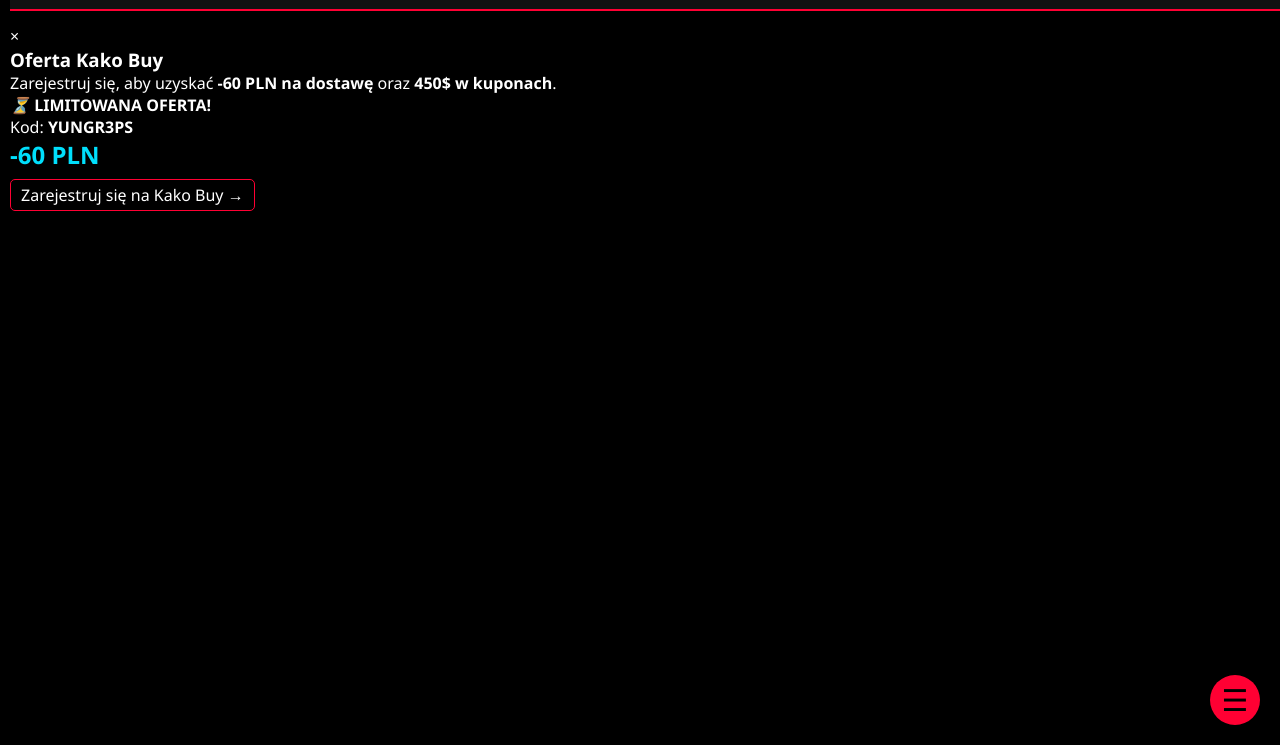
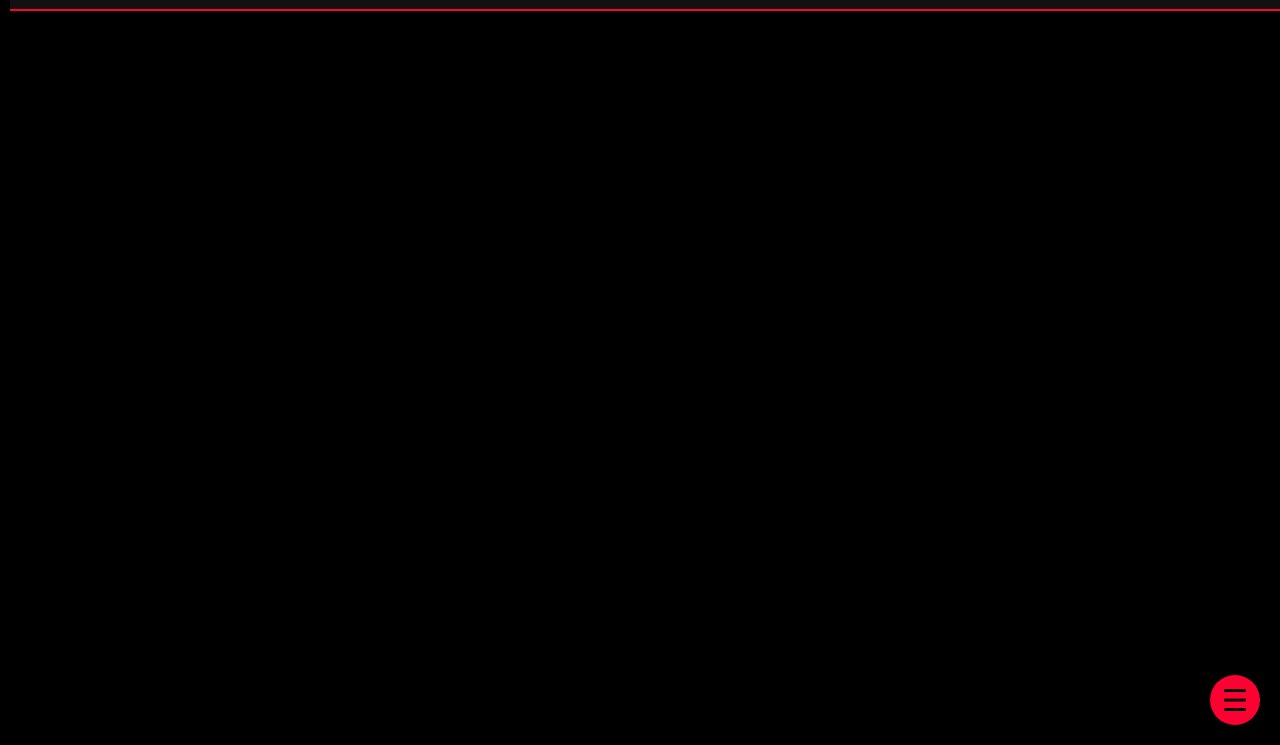
Before and after one commit to YungMati/SECRET2, a plain HTML site: page index.html in a window 1280 px wide. Shown: the part 55-800 px from the top of the page. Drawn offline with Linux system fonts and the light colour scheme.

Commit message:
Update index.html

```diff
--- a/index.html
+++ b/index.html
@@ -48,17 +48,6 @@
   <button onclick="applyPriceFilter()">Apply</button>
 </div>
 
-  <!-- POPUP MODAL -->
-<div class="popup-overlay" id="popup">
-  <div class="popup-content">
-    <span class="popup-close" onclick="closePopup()">×</span>
-    <h3>Oferta Kako Buy</h3>
-    <p>Zarejestruj się, aby uzyskać <b>-60 PLN na dostawę</b> oraz <b>450$ w kuponach</b>.</p>
-    <p><i>⏳</i> <strong>LIMITOWANA OFERTA!</strong></p>
-    <p>Kod: <strong>YUNGR3PS</strong></p>
-    <p style="font-size: 1.5rem; color: #00dffc;"><strong>-60 PLN</strong></p>
-    <a class="popup-btn" target="_blank" href="https://cnfans.com/register/?ref=73572">Zarejestruj się na Kako Buy →</a>
-  </div>
 </div>
 </body>
 </html>
```
